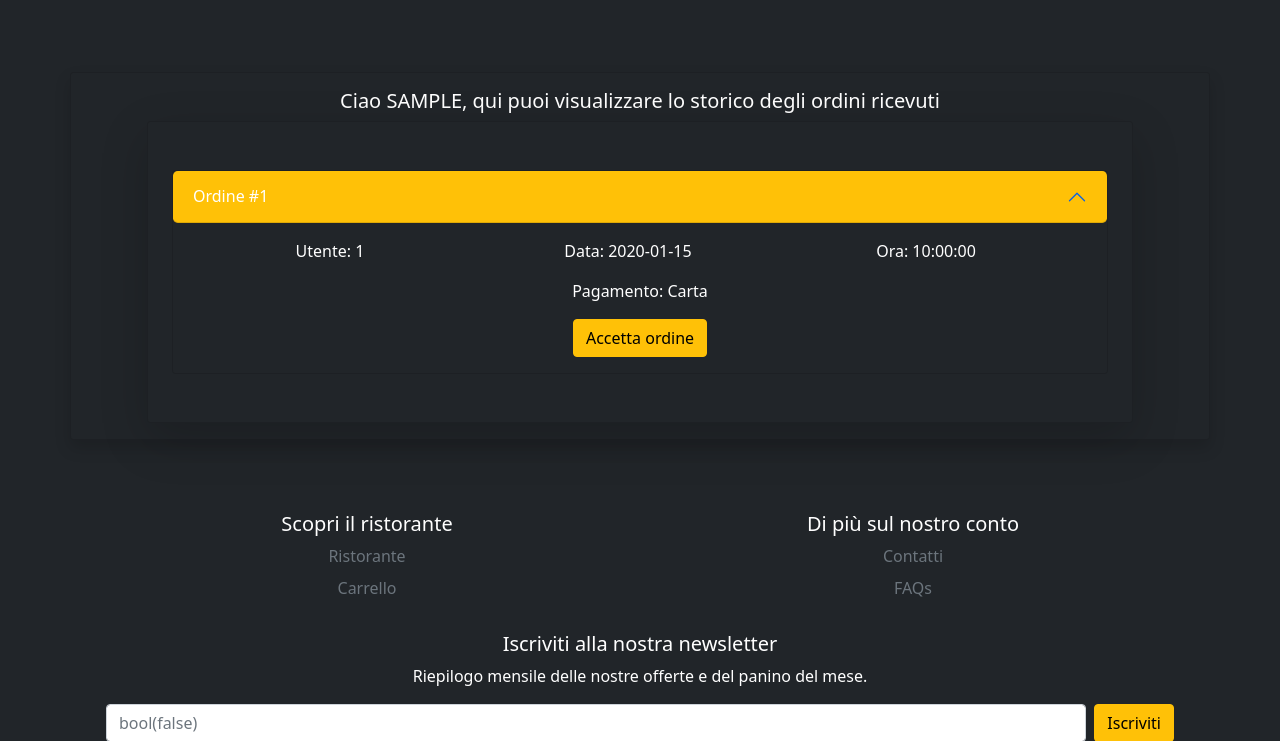
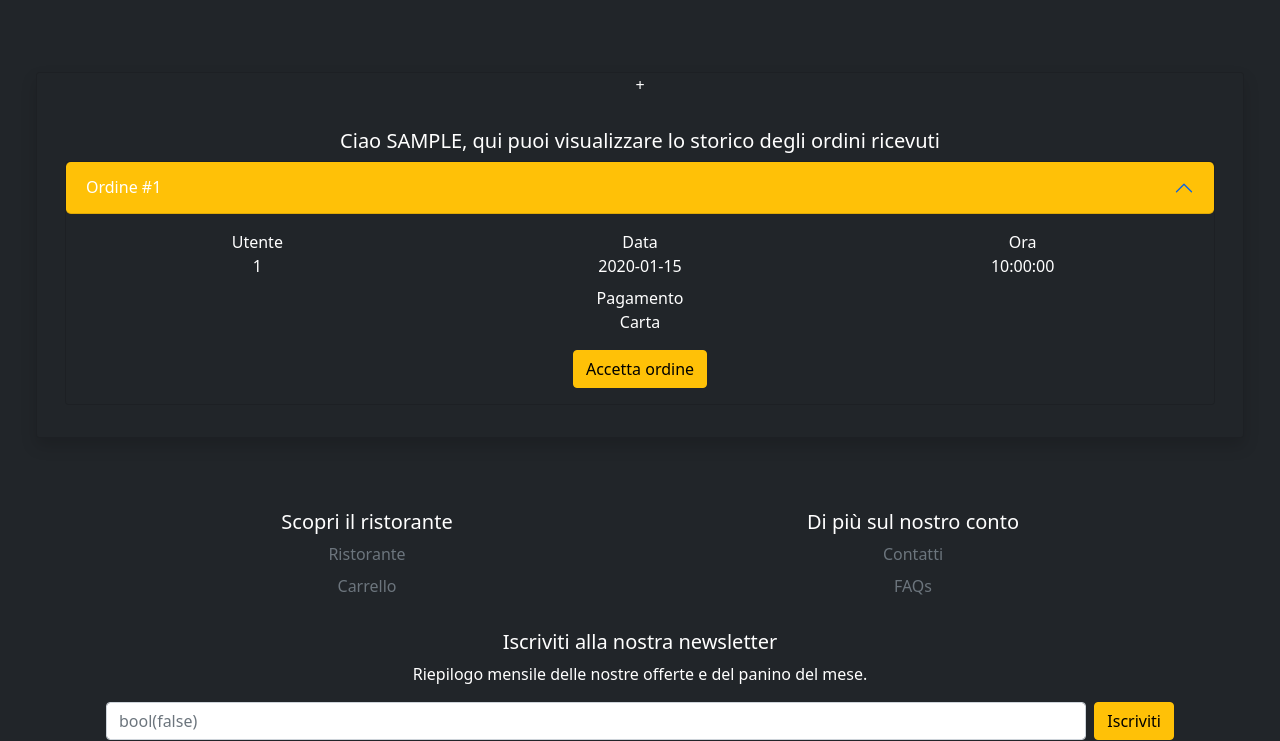
Before and after one commit to 7VaGe/ReBurger, a PHP site: page /ordini.php in a window 1280 px wide, after a click that opens the changed part. Shown: the part 112-853 px from the top of the page. Run offline with PHP 8.4, Linux system fonts and the light colour scheme; the visitor is signed in with stand-in values (Sample User, id 1); tables that the repository leaves empty hold one stand-in row (values such as "Sample post"); some libraries are stand-ins or nearby versions.

Commit message:
BugFix ordini e schermi 4k
tolti i problemi sugli schermi 4k in alcune parti del nostro sito.

```diff
--- a/template/dettagli-form.php
+++ b/template/dettagli-form.php
@@ -12,7 +12,7 @@
           <input id="ora" name="ora" type="time" ></input>
           <input id="ordine" name="ordine" type="number" value="<?php echo $ordine["idordine"]?>" hidden></input>
           <input id="scelta" name="scelta" type="text" value="spedito" hidden></input>
-          <button class="w-100 btn btn-lg btn-warning" type="submit">Ordine spedito</button>
+          <button class="w-100 btn btn-lg btn-warning mt-3" type="submit">Ordine spedito</button>
       </form><?php
     }elseif ($templateParams["stato"]["stato"]==3) {
       ?><button class="w-100 btn btn-lg btn-warning" onclick="window.location='ordini.php?ordine=<?php echo $ordine['idordine']?>&scelta=consegnato'">Ordine consegnato</button><?php
--- a/template/home.php
+++ b/template/home.php
@@ -1,13 +1,13 @@
 <?php
 if (isset($_SESSION["venditore"])) {?>
-  <div class="container mt-2">
+  <div class="container-fluid mt-2">
     <div class="card card-cover text-white bg-dark rounded-5 shadow-lg mb-5">
       <span class="text-center m-2"><button type="button" class="btn btn-warning" onclick="window.location='notizie.php'" name="button">Aggiungi notizia</button></span>
     </div>
   </div>
 <?php } ?>
 <?php foreach($templateParams["notizia"] as $news):?>
-  <div class="container md-center col-xxl-8 px-4 text-white rounded-3 shadow-lg fade mt-5" id="<?php echo $news["idnews"]?>">
+  <div class="container-fluid md-center col-xxl-8 px-4 text-white rounded-3 shadow-lg fade mt-5" id="<?php echo $news["idnews"]?>">
     <?php if(isset($_SESSION["venditore"])){ ?>
       <button class=' btn position-static p-2 btn-danger w-25 rounded text-white' id="delNews<?php echo $news["idnews"]?>" value="<?php echo $news["idnews"]?>" onclick='rimuoviNotizia(this.value);' >
       <i class="fa-solid fa-trash-can"></i> Rimuovi notizia
@@ -36,7 +36,7 @@ if (isset($_SESSION["venditore"])) {?>
   <div class="text-center mb-4">
     <span class="text-white display-4 fw-bold ">Prodotti consigliati:</span>
   </div>
-    <div class="container" id="consigliati">
+    <div class="container-fluid" id="consigliati">
       <div class="row row-cols-1  row-cols-lg-4 g-4 d-flex justify-content-center">
         <?php foreach($templateParams["prodottoRandom"] as $prodotto) : ?>
           <div class="col wrapper m-4 ">
--- a/template/mostra-prodotti.php
+++ b/template/mostra-prodotti.php
@@ -22,10 +22,10 @@
 
 <div class="album mb-5 bg-dark text-white">
   <div class="text-center mb-4">
-    <span class="text-white display-4 fw-bold mb-3">Lista prodotti</span>
+    <span class="text-white display-4 fw-bold">Lista prodotti</span>
 
-    <div class="container" id="listaProdotti">
-      <div class="row row-cols-1 row-cols-sm-2 row-cols-md-4 g-4 d-flex justify-content-center">
+    <div class="container-fluid" id="listaProdotti">
+      <div class="row row-cols-1 row-cols-sm-2 row-cols-md-4 g-4 d-flex justify-content-center my-3">
         <?php foreach($templateParams["prod"] as $prodotto) : ?>
           <div class="col wrapper m-4" id="<?php echo $prodotto["nome"]; ?>">
             <div class="bg-dark">
--- a/template/ordini-form.php
+++ b/template/ordini-form.php
@@ -1,23 +1,16 @@
-<div class="container-lg ">
+<div class="mx-5">
     <div class="mt-4 text-white text-center ">
       <div class="row col row-cols-1 row-cols-md-1 g-4">
-        <div class="card bg-dark rounded-6 shadow">
-          <div class="container">
-              <div class="card-body">
+        <div class="card bg-dark rounded-6 shadow">+
+
+              <div class="card-body my-3">
                   <h5 class="card-title text-white text-center">Ciao <?php echo strtoupper($templateParams["utente"]["username"]); ?>, qui puoi visualizzare lo storico degli ordini ricevuti</h5>
-                 <div class="container-lg mt-2">
-                            <div class="card bg-dark rounded-5 shadow-lg">
-                              <div class="container-lg my-5">
+                              <!-- tolto un container -->
                                 <?php if( $templateParams["ordine"]== null):?>
-
                                   <div class="text-white text-center">
                                     <p class="title display-4 fw-bold text-center">Non sono presenti ordini al momento</p>
-
                                     <img src="img\Carrellovuoto.png" alt="Non ci sono ordini" style="width:350px "/>
-
-                                  </div>
                                 </div>
-                              </div>
                             </div>
                     <?php else: ?>
                     <div class="accordion" id="accordionExample">
@@ -38,14 +31,14 @@
                             <?php endif;?>
                           </h2>
                           <div id="collapse<?php echo $ordine["idordine"];?>" class="accordion-collapse collapse " aria-labelledby="heading<?php echo $ordine["idordine"];?>" data-bs-parent="#accordionExample">
-                            <div class="accordion-body text-white text-center ">
-                              <div class=" col-12 d-flex row">
-                                <p class="col-sm">Utente: <?php echo $ordine["pagamento"];?></p>
-                                <p class="col-sm">Data: <?php echo $ordine["data_ordine"];?></p>
-                                <p class="col-sm">Ora: <?php echo $ordine["ora_ordine"];?></p>
+                            <div class="accordion-body text-white text-center p-0 pt-3 ">
+                              <div class=" col-12 d-flex row mx-0">
+                                <p class="col-sm p-0 mb-2">Utente<br><?php echo $ordine["pagamento"];?></p>
+                                <p class="col-sm p-0 mb-2">Data<br><?php echo $ordine["data_ordine"];?></p>
+                                <p class="col-sm p-0 mb-2">Ora<br><?php echo $ordine["ora_ordine"];?></p>
                               </div>
                               <div>
-                              <p class="col">Pagamento: <?php switch ($ordine["pagamento"]){
+                              <p class="col p-0">Pagamento<br><?php switch ($ordine["pagamento"]){
                                                               case '0':
                                                               echo "Alla consegna";
                                                               break;
@@ -58,21 +51,21 @@
                               <div class="container d-flex justify-content-center">
                               <?php if($ordine["stato"]==1){
             ?>
-            <button class="btn-warning btn" onclick="window.location='dettagliOrdine.php?ordine=<?php echo $ordine['idordine'] ?>'">Accetta ordine</button><?php
+            <button class="btn-warning btn mb-3" onclick="window.location='dettagliOrdine.php?ordine=<?php echo $ordine['idordine'] ?>'">Accetta ordine</button><?php
             } elseif($ordine["stato"]==2) {
-              ?><button class="btn-warning btn" onclick="window.location='dettagliOrdine.php?ordine=<?php echo $ordine['idordine'] ?>'">Spedisci ordine</button><?php
+              ?><button class="btn-warning btn mb-3" onclick="window.location='dettagliOrdine.php?ordine=<?php echo $ordine['idordine'] ?>'">Spedisci ordine</button><?php
           }elseif($ordine["stato"]==3) {?>
-          <button class="btn-warning btn" onclick="window.location='dettagliOrdine.php?ordine=<?php echo $ordine['idordine'] ?>'">Consegnato</button><?php
+          <button class="btn-warning btn mb-3" onclick="window.location='dettagliOrdine.php?ordine=<?php echo $ordine['idordine'] ?>'">Consegnato</button><?php
           }else {
             switch ($ordine["stato"]){
               case '4':
-                echo "Completato";
+                echo "<div class='pb-3'> Completato </div>";
                 break;
               case '5':
-                echo "Rifiutato";
+                echo "<div class='pb-3'>Rifiutato</div>";
                 break;
               case '0':
-                echo "Elaborazione";
+                echo "<div class='pb-3'>Elaborazione</div>";
                 break;}
           }?>
                     </div>
@@ -88,5 +81,4 @@
         </div>
       </div>
     </div>
-  </div>
 </div>
```
